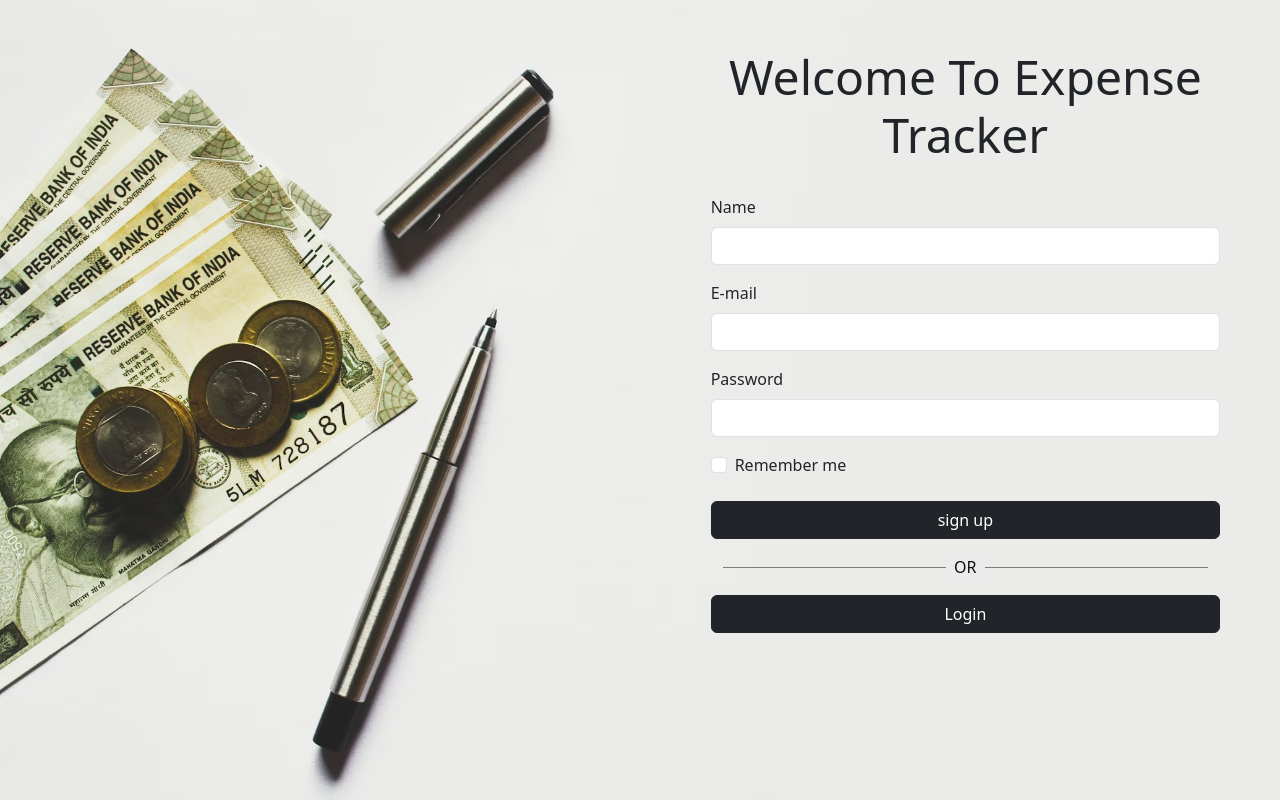
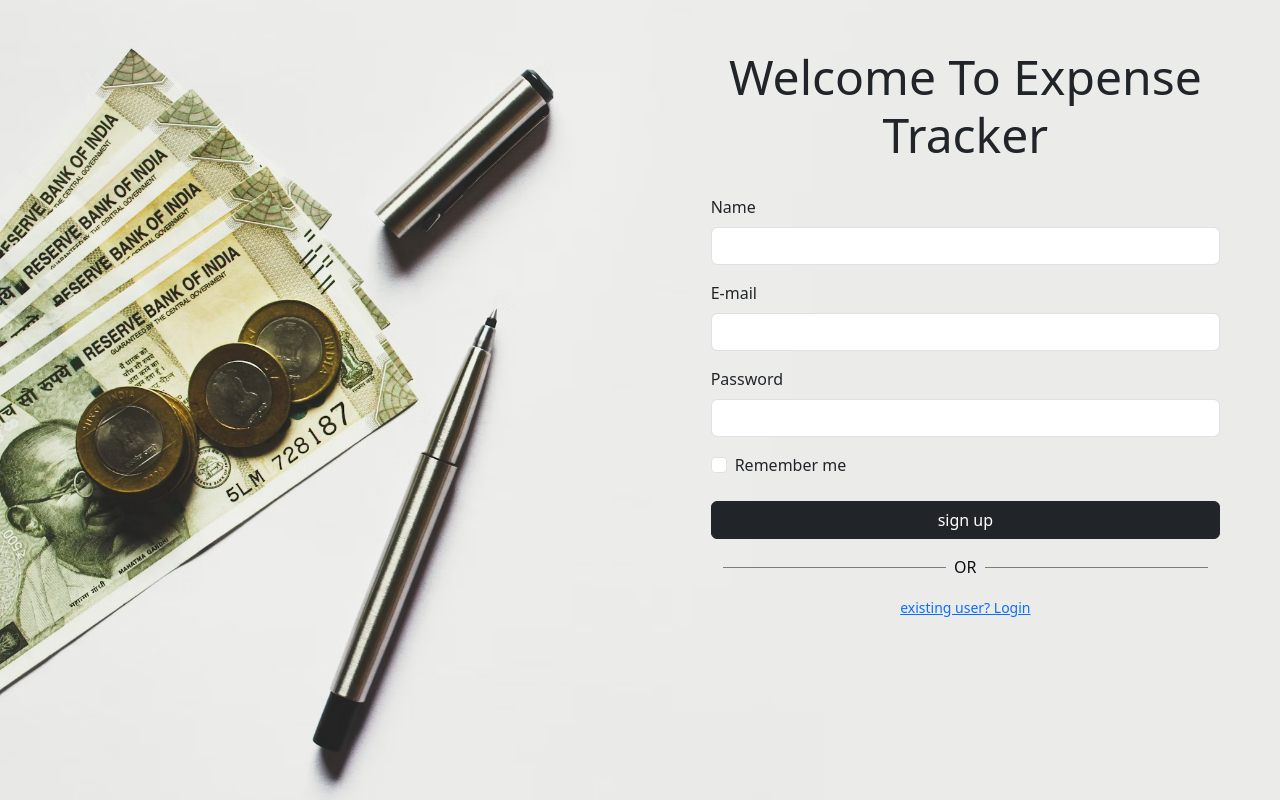
Before and after one commit to ShatakshiN/expp-tracker-app, a website: page views/signUp.html in a window 1280 px wide. Drawn offline with nearby package versions, Linux system fonts and the light colour scheme.

Commit message:
added login link

```diff
--- a/views/signUp.html
+++ b/views/signUp.html
@@ -45,7 +45,7 @@
                 </div>
                 <div class="text-center">
                     <!--button class="btn border border-0 col-md-12" id="loginButton" type="submit">login</button-->
-                    <a href="../expense 2nd project/login.html" class="btn btn-dark col-12">Login</a>
+                    <small><a href="login.html">existing user? Login</a></small>
                 </div>
                 <!--div class="forgot text-center mt-3">
                     <small><a href="#">Forgot password?</a></small>
```
